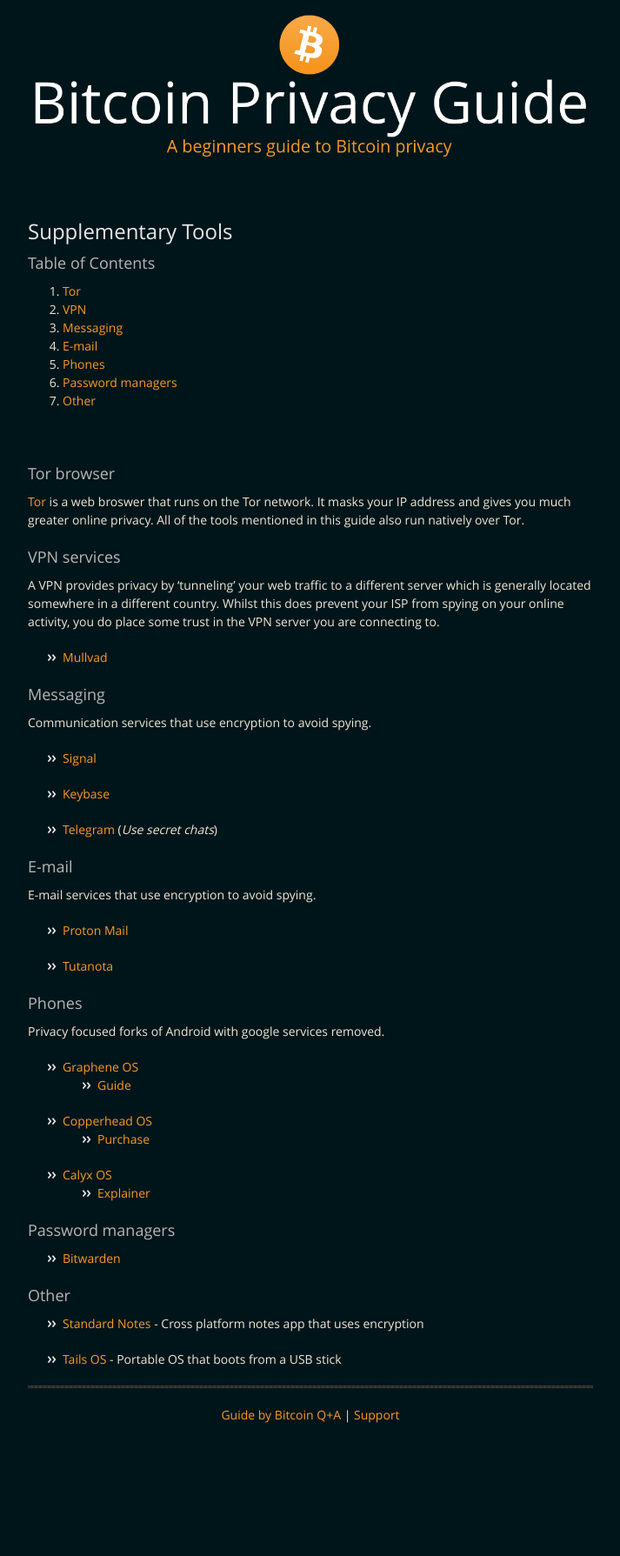
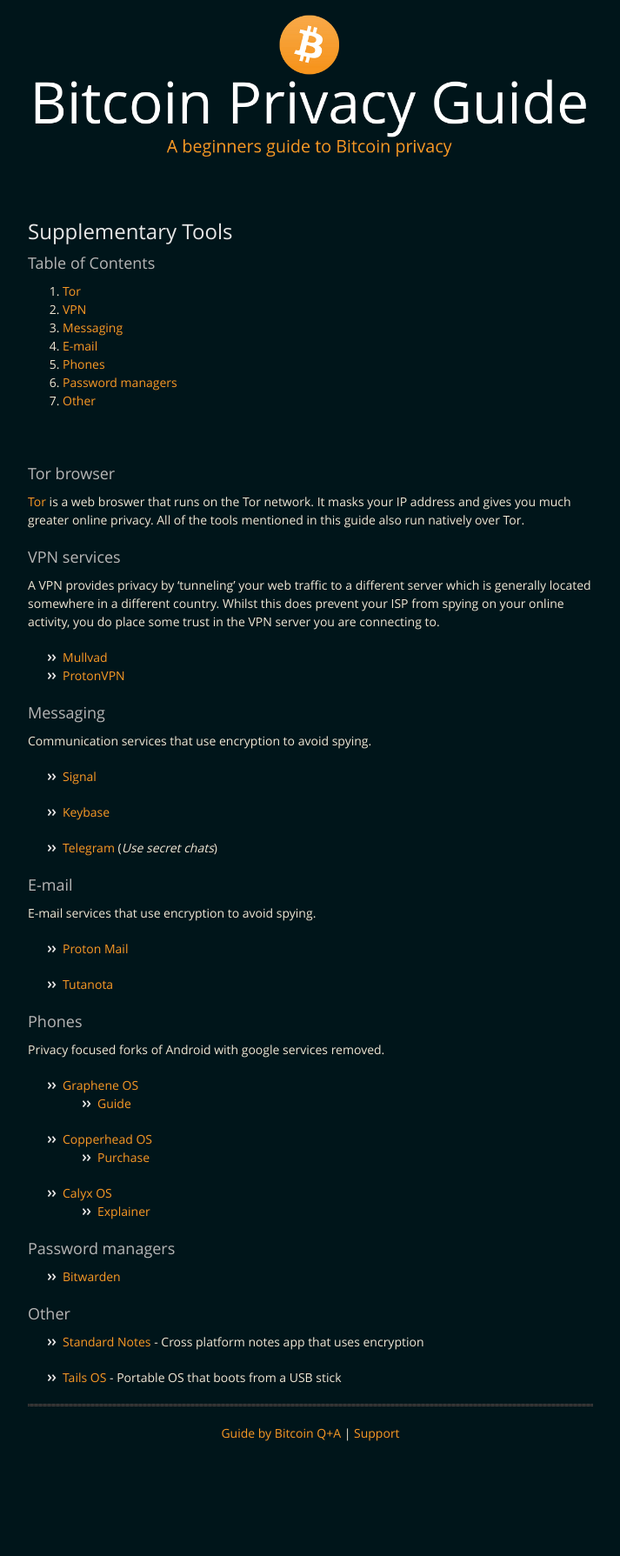
Before and after one commit to BitcoinQnA/BitcoinPrivacyGuide, a Jekyll site: the page built from supplementary.md, in a window 1280 px wide. Shown: the whole page at 87% size, without its empty margins (283-996 px from the left). Built offline with Jekyll 4.4.1, drawn with Linux system fonts in a browser that asks for light colours; before the commit the page ends 1768 px from its top, so only the background shows below that.

Commit message:
Added ProtonVPN to VPN services

```diff
--- a/supplementary.md
+++ b/supplementary.md
@@ -29,6 +29,7 @@ layout: default
 A VPN provides privacy by 'tunneling' your web traffic to a different server which is generally located somewhere in a different country. Whilst this does prevent your ISP from spying on your online activity, you do place some trust in the VPN server you are connecting to.
 
 * [Mullvad](https://mullvad.net/en/)
+* [ProtonVPN](https://protonvpn.com/)
 
 ### Messaging
 
```
